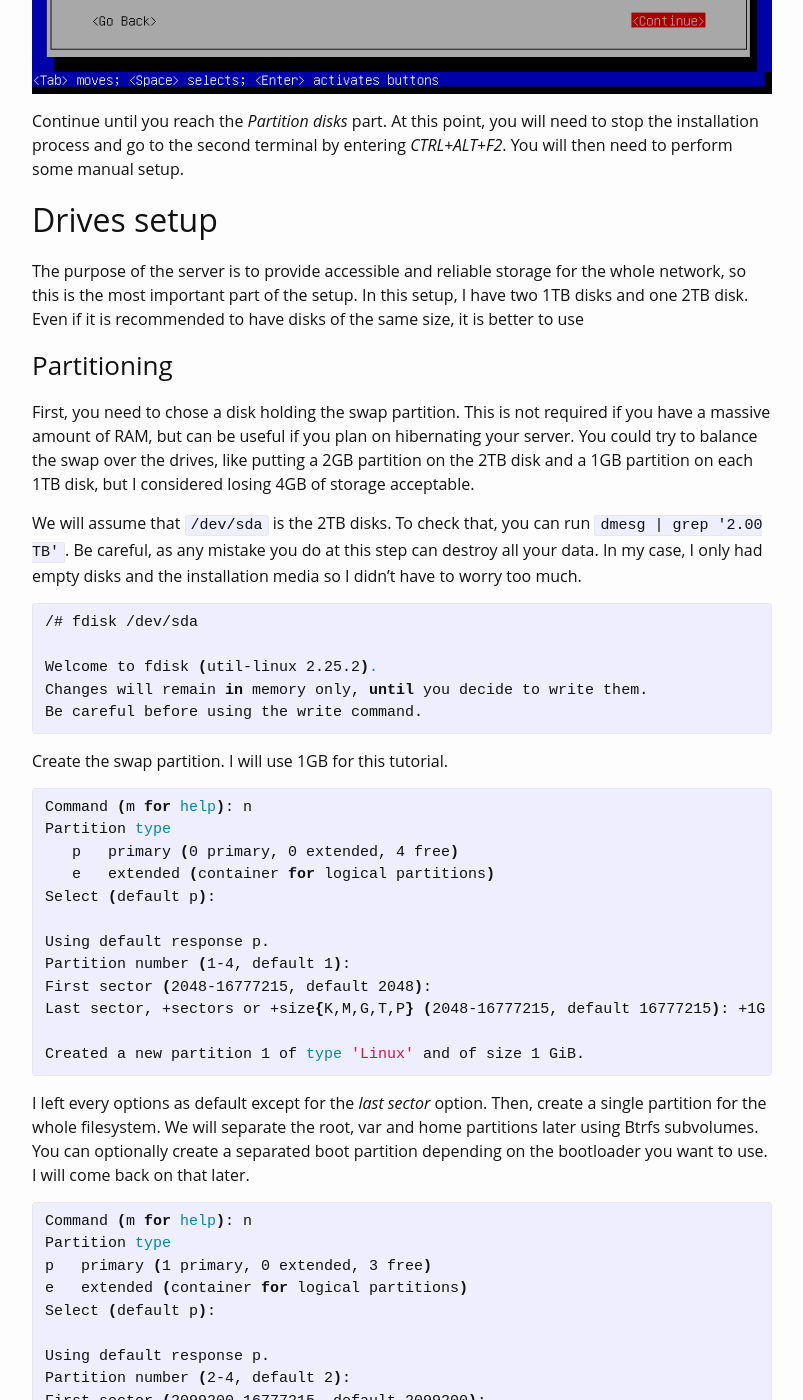
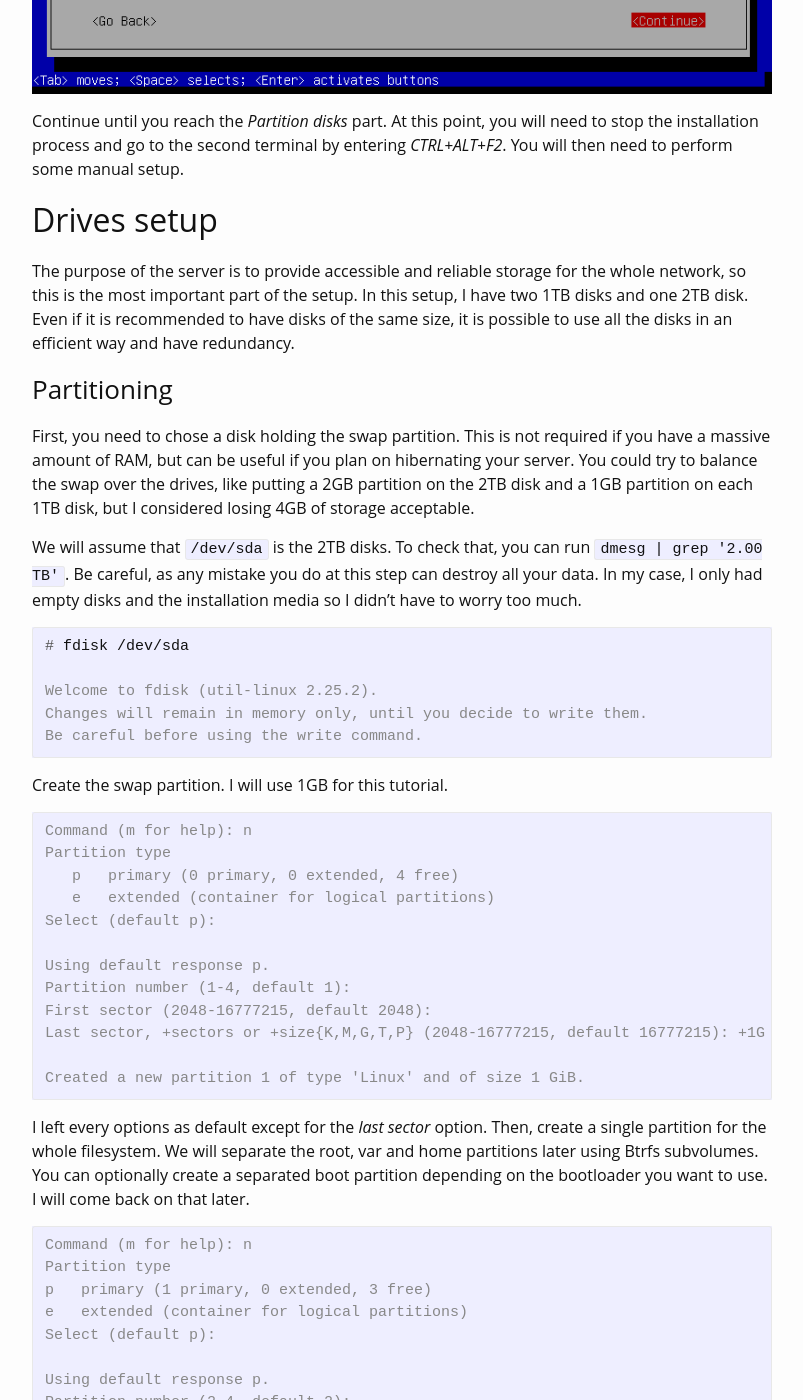
Before and after one commit to Nicop06/nicop06.github.io, a Jekyll site: the page built from _posts/2015-12-19-setting-up-the-nas.markdown, in a window 1280 px wide and 1400 px high, scrolled down 2025 px. Shown: the whole window, without its empty margins (238-1041 px from the left). Built offline with Jekyll 4.4.1, drawn with Linux system fonts in a browser that asks for light colours; some of the changed text lies outside the part shown.

Commit message:
Use mardown code tags

````diff
--- a/_posts/2015-12-19-setting-up-the-nas.markdown
+++ b/_posts/2015-12-19-setting-up-the-nas.markdown
@@ -81,7 +81,8 @@ _CTRL+ALT+F2_. You will then need to perform some manual setup.
 The purpose of the server is to provide accessible and reliable storage for the
 whole network, so this is the most important part of the setup. In this setup,
 I have two 1TB disks and one 2TB disk. Even if it is recommended to have disks
-of the same size, it is better to use
+of the same size, it is possible to use all the disks in an efficient way and
+have redundancy.
 
 ### Partitioning
 
@@ -96,17 +97,17 @@ We will assume that `/dev/sda` is the 2TB disks. To check that, you can run
 destroy all your data. In my case, I only had empty disks and the installation
 media so I didn't have to worry too much.
 
-{% highlight shell %}
-/# fdisk /dev/sda
+``` shell_session
+# fdisk /dev/sda
 
 Welcome to fdisk (util-linux 2.25.2).
 Changes will remain in memory only, until you decide to write them.
 Be careful before using the write command.
-{% endhighlight %}
+```
 
 Create the swap partition. I will use 1GB for this tutorial.
 
-{% highlight shell %}
+``` shell_session
 Command (m for help): n
 Partition type
    p   primary (0 primary, 0 extended, 4 free)
@@ -119,7 +120,7 @@ First sector (2048-16777215, default 2048):
 Last sector, +sectors or +size{K,M,G,T,P} (2048-16777215, default 16777215): +1G
 
 Created a new partition 1 of type 'Linux' and of size 1 GiB.
-{% endhighlight %}
+```
 
 I left every options as default except for the *last sector* option. Then,
 create a single partition for the whole filesystem. We will separate the root,
@@ -127,7 +128,7 @@ var and home partitions later using Btrfs subvolumes. You can optionally create
 a separated boot partition depending on the bootloader you want to use. I will
 come back on that later.
 
-{% highlight shell %}
+``` shell_session
 Command (m for help): n
 Partition type
 p   primary (1 primary, 0 extended, 3 free)
@@ -145,7 +146,7 @@ Command (m for help): w
 The partition table has been altered.
 Calling ioctl() to re-read partition table.
 Syncing disks.
-{% endhighlight %}
+```
 
 Here, I create the main Btrfs partition and write the result. In case you are
 wandering why the size of the partition is only 7GB, this is because I am using
@@ -158,11 +159,11 @@ bootloader on those disks.
 
 You can then create the swap with the following command:
 
-{% highlight shell %}
-/# mkswap /dev/sda1
+``` shell_session
+# mkswap /dev/sda1
 Setting up swapspace version 1, size = 1073737728 bytes
 UUID=fc6d3f5d-8e2a-4ce3-8d3d-ba13c08a617e
-{% endhighlight %}
+```
 
 ### Btrfs setup
 
@@ -171,9 +172,9 @@ different partitions you want to use to create the Btrfs volume. In my case,
 this would be `/dev/sda`, `/dev/sdb` and `/dev/sdc`. It might be something else
 depending on your setup. You can then run the following commands.
 
-{% highlight shell %}
-/# modprobe btrfs
-/# mkfs.btrfs -L nas -m raid1 -d raid1 /dev/sda2 /dev/sdb /dev/sdc
+``` shell_session
+# modprobe btrfs
+# mkfs.btrfs -L nas -m raid1 -d raid1 /dev/sda2 /dev/sdb /dev/sdc
 Btrfs v3.17
 See http://btrfs.wiki.kernel.org for more information.
 
@@ -182,7 +183,7 @@ adding device /dev/sdb id 2
 adding device /dev/sdc id 3
 fs created label nas on /dev/sda2
         nodesize 16384 leafsize 16384 sectorsize 4096 size 15.00GiB
-{% endhighlight %}
+```
 
 The `-L nas` create a label on the filesystem so that you can mount it using
 the label instead of the UUID. The `-m raid1` and `-d raid1` allow to write
@@ -191,14 +192,14 @@ handle the poll of heterogeneous disks.
 
 Then, you need to mount the newly created Btrfs volume.
 
-{% highlight shell %}
-/# mount /dev/sda2 /mnt
-{% endhighlight %}
+``` shell_session
+# mount /dev/sda2 /mnt
+```
 
 Check that every data are mirrored by running:
 
-{% highlight shell %}
-/# btrfs filesystem df /mnt/
+``` shell_session
+# btrfs filesystem df /mnt/
 Data, RAID1: total=1.00GiB, used=512.00KiB
 Data, single: total=8.00MiB, used=0.00B
 System, RAID1: total=8.00MiB, used=16.00KiB
@@ -206,57 +207,57 @@ System, single: total=4.00MiB, used=0.00B
 Metadata, RAID1: total=1.00GiB, used=112.00KiB
 Metadata, single: total=8.00MiB, used=0.00B
 GlobalReserve, single: total=16.00MiB, used=0.00B
-{% endhighlight %}
+```
 
 You need all the blocks to use the [RAID1]() allocation level, ensuring that
 the data are written to at least 2 different disks in order to tolerate the
 loss of 1 disk. If you see *single* like on my output, just run the following
 command.
 
-{% highlight shell %}
-/# btrfs balance /mnt/
+``` shell_session
+# btrfs balance /mnt/
 Done, had to relocate 6 out of 6 chunks
-{% endhighlight %}
+```
 
 Now, let's create the subvolumes. For the root partition, I use a different
 root than the Btrfs tree root. This has several advantages, like being able to
 easily install a new OS on the same volume or to snapshot the partition for
 backup or other purpose. I will dedicate another article to by backup setup.
 
-{% highlight shell %}
-/# btrfs subvolume create /mnt/debian/
+``` shell_session
+# btrfs subvolume create /mnt/debian/
 Create subvolume '/mnt/debian'
-/# btrfs subvolume create /mnt/debian/root/
+# btrfs subvolume create /mnt/debian/root/
 Create subvolume '/mnt/debian/root'
-/# btrfs subvolume create /mnt/debian/var
+# btrfs subvolume create /mnt/debian/var
 Create subvolume '/mnt/debian/var'
-/# btrfs subvolume create /mnt/debian/home
+# btrfs subvolume create /mnt/debian/home
 Create subvolume '/mnt/debian/home'
-{% endhighlight %}
+```
 
 Finally, mount the different subvolumes such that debian can install the base
 system. You may want to have a look at the [Btrfs mount options][] in case for
 instance your use SSD or you want to enable compression.
 
-{% highlight shell %}
-/# mkdir /target
-/# mount -o subvol=debian/root /dev/sda2 /target
-/# mkdir /target/var
-/# mount -o subvol=debian/var /dev/sda2 /target/var
-/# mkdir /target/home
-/# mount -o subvol=debian/home /dev/sda2 /target/home
-{% endhighlight %}
+``` shell_session
+# mkdir /target
+# mount -o subvol=debian/root /dev/sda2 /target
+# mkdir /target/var
+# mount -o subvol=debian/var /dev/sda2 /target/var
+# mkdir /target/home
+# mount -o subvol=debian/home /dev/sda2 /target/home
+```
 
 You also need to manually create the fstab file in */target/etc/fstab/*. Here
 is a sample file:
 
-{% highlight config %}
+``` config
 LABEL=nas /       btrfs rw,relatime,subvol=debian/root 0 0
 LABEL=nas /var    btrfs rw,relatime,subvol=debian/var  0 0
 LABEL=nas /home   btrfs rw,relatime,subvol=debian/home 0 0
 
 /dev/sda1 swap swap defaults 0 0
-{% endhighlight %}
+```
 
 You may also want to use the UUID of the disks instad of the labels and disk
 name.
@@ -296,9 +297,9 @@ Unfortunately, because of the manual partitioning, you will have to manually
 install some programs. First, you need to *chroot* into the new system. You can
 do that with the following command:
 
-{% highlight shell %}
-/# chroot /target /bin/bash
-{% endhighlight %}
+``` shell_session
+# chroot /target /bin/bash
+```
 
 Then, you can install the Btrfs tools, mainly containing the `btrfs` program.
 This will also regenerate the *initramfs* to integrate the Btrfs tools in order
@@ -307,15 +308,15 @@ forget this step, your system will be unbootable. This is the main
 inconvenience of having the root of the system separated for the root of the
 Btrfs partition.
 
-{% highlight shell %}
-root@debian:/# apt-get install btrfs-tools
-{% endhighlight %}
+``` shell_session
+root@debian# apt-get install btrfs-tools
+```
 
 Finally, you can install and configure grub:
 
-{% highlight shell %}
-root@debian:/# apt-get install grub2
-{% endhighlight %}
+``` shell_session
+root@debian# apt-get install grub2
+```
 
 When you are asked to select the disk where to install grub, be careful not to
 select partionless disk. If you created partitions in all your disks, I
@@ -349,18 +350,18 @@ online snapshots without worrying about space or performance issue. I will
 dedicate another articles to all the benefits of Btrfs.
 
 
-  [the previous post]: {% post_url 2015-11-11-building-a-cheap-nas %}
-  [Kodi]:              https://kodi.tv/
-  [Btrfs]:             https://btrfs.wiki.kernel.org/index.php/Main_Page
-  [ZFS]:               https://www.freebsd.org/doc/handbook/zfs.html
-  [RAID]:              https://en.wikipedia.org/wiki/Standard_RAID_levels#RAID_1
-  [FreeBSD]:           https://www.freebsd.org/
-  [Debian]:            https://www.debian.org/
-  [ArchLinux]:         https://www.archlinux.org/
-  [Gentoo]:            https://www.gentoo.org/
-  [Alpine]:            https://www.alpine.org/
-  [Debian netinst]:    https://www.debian.org/CD/netinst/
-  [Btrfs mount options]: https://btrfs.wiki.kernel.org/index.php/Mount_options
-  [Btrfs multiple use cases]: https://btrfs.wiki.kernel.org/index.php/UseCases
-  [Syslinux wiki]: http://www.syslinux.org/wiki/index.php?title=Filesystem#Btrfs
-  [GitHub repository]: https://github.com/Nicop06/dotfiles/blob/master/bin/auto-shutdown.sh
+[the previous post]:        {% post_url 2015-11-11-building-a-cheap-nas %}
+[Kodi]:                     https://kodi.tv/
+[Btrfs]:                    https://btrfs.wiki.kernel.org/index.php/Main_Page
+[ZFS]:                      https://www.freebsd.org/doc/handbook/zfs.html
+[RAID]:                     https://en.wikipedia.org/wiki/Standard_RAID_levels#RAID_1
+[FreeBSD]:                  https://www.freebsd.org/
+[Debian]:                   https://www.debian.org/
+[ArchLinux]:                https://www.archlinux.org/
+[Gentoo]:                   https://www.gentoo.org/
+[Alpine]:                   https://www.alpine.org/
+[Debian netinst]:           https://www.debian.org/CD/netinst/
+[Btrfs mount options]:      https://btrfs.wiki.kernel.org/index.php/Mount_options
+[Btrfs multiple use cases]: https://btrfs.wiki.kernel.org/index.php/UseCases
+[Syslinux wiki]:            http://www.syslinux.org/wiki/index.php?title=Filesystem#Btrfs
+[GitHub repository]:        https://github.com/Nicop06/dotfiles/blob/master/bin/auto-shutdown.sh
````
